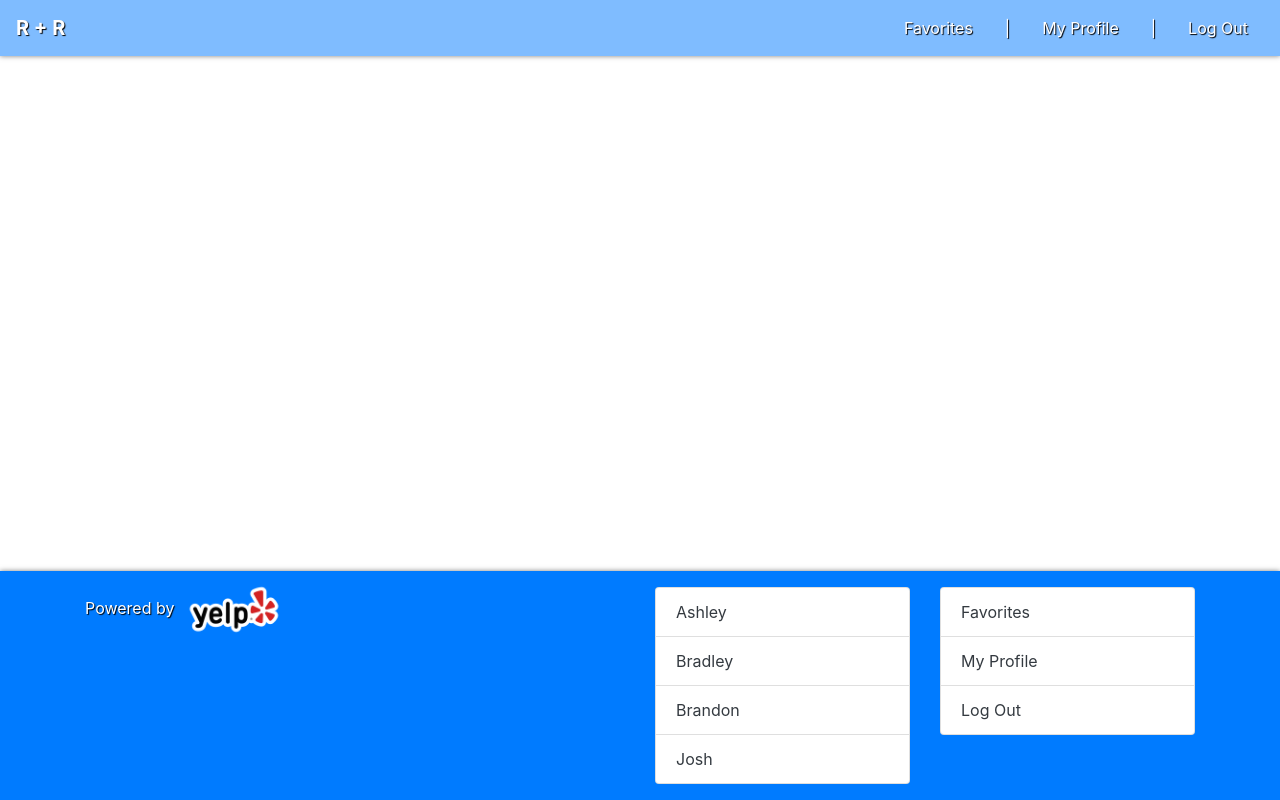
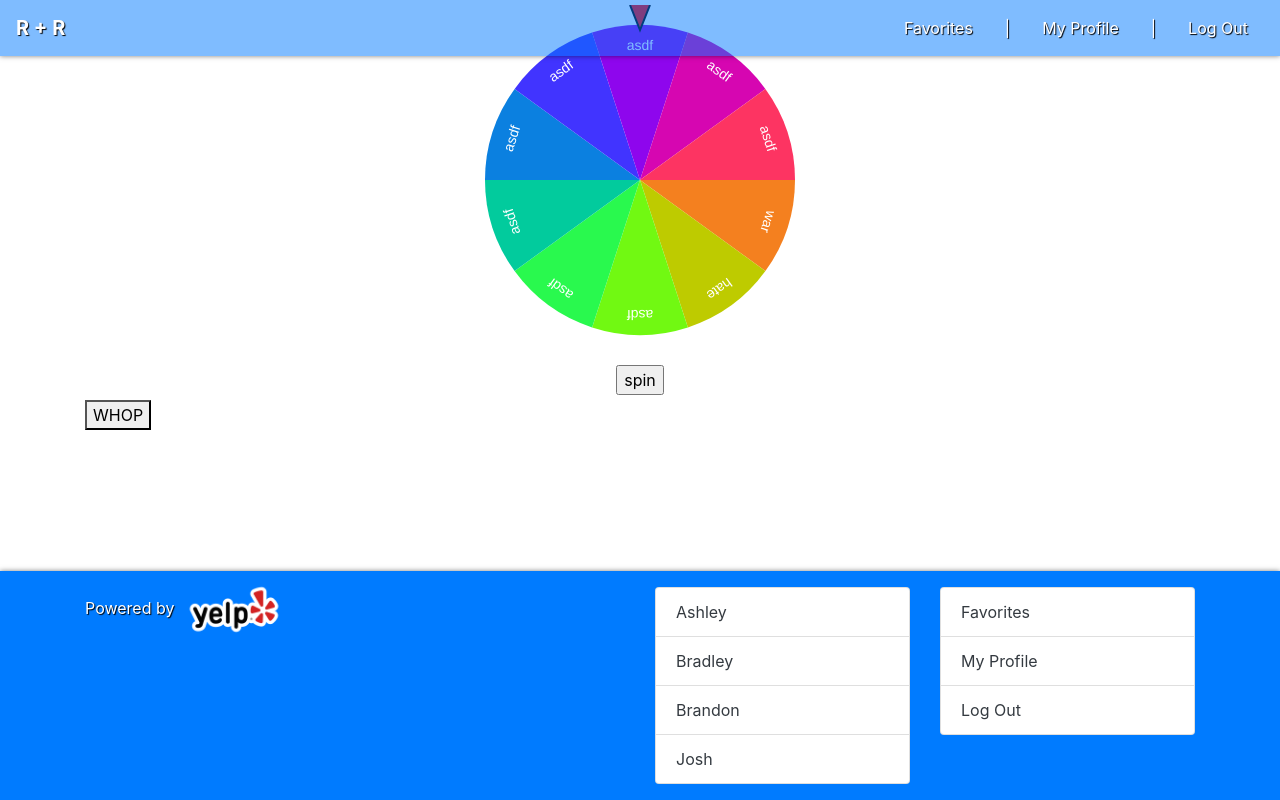
Before and after one commit to Tygabomb/RR-project-3, a React (Create React App) app in the folder client/: page /app in a window 1280 px wide. Built offline with nearby package versions, Linux system fonts and the light colour scheme.

Commit message:
wheel rendering update

```diff
--- a/client/src/components/App/index.js
+++ b/client/src/components/App/index.js
@@ -1,4 +1,5 @@
 import React, { Component } from "react";
+import HomeScreen from "../../pages/HomeScreen";
 
 class Application extends Component {
     constructor() {
@@ -24,7 +25,9 @@ class Application extends Component {
 
     render () {
         return (
-            <div className="container" style={this.flexBody}></div>
+            <div className="container" style={this.flexBody}>
+                <HomeScreen />
+            </div>
         )
     };
 }
--- a/client/src/components/Wheel/Wheel.js
+++ b/client/src/components/Wheel/index.js
@@ -1,7 +1,7 @@
 import React from 'react';
 import PropTypes from 'prop-types';
 
-import './Roulette.css';
+import './style.css';
 
 
 class Roulette extends React.Component {
```
Also changed, not shown: client/src/pages/homeScreen/index.js (+4 -4 lines), 1 other file (tests, documents, lock files or other folders).
